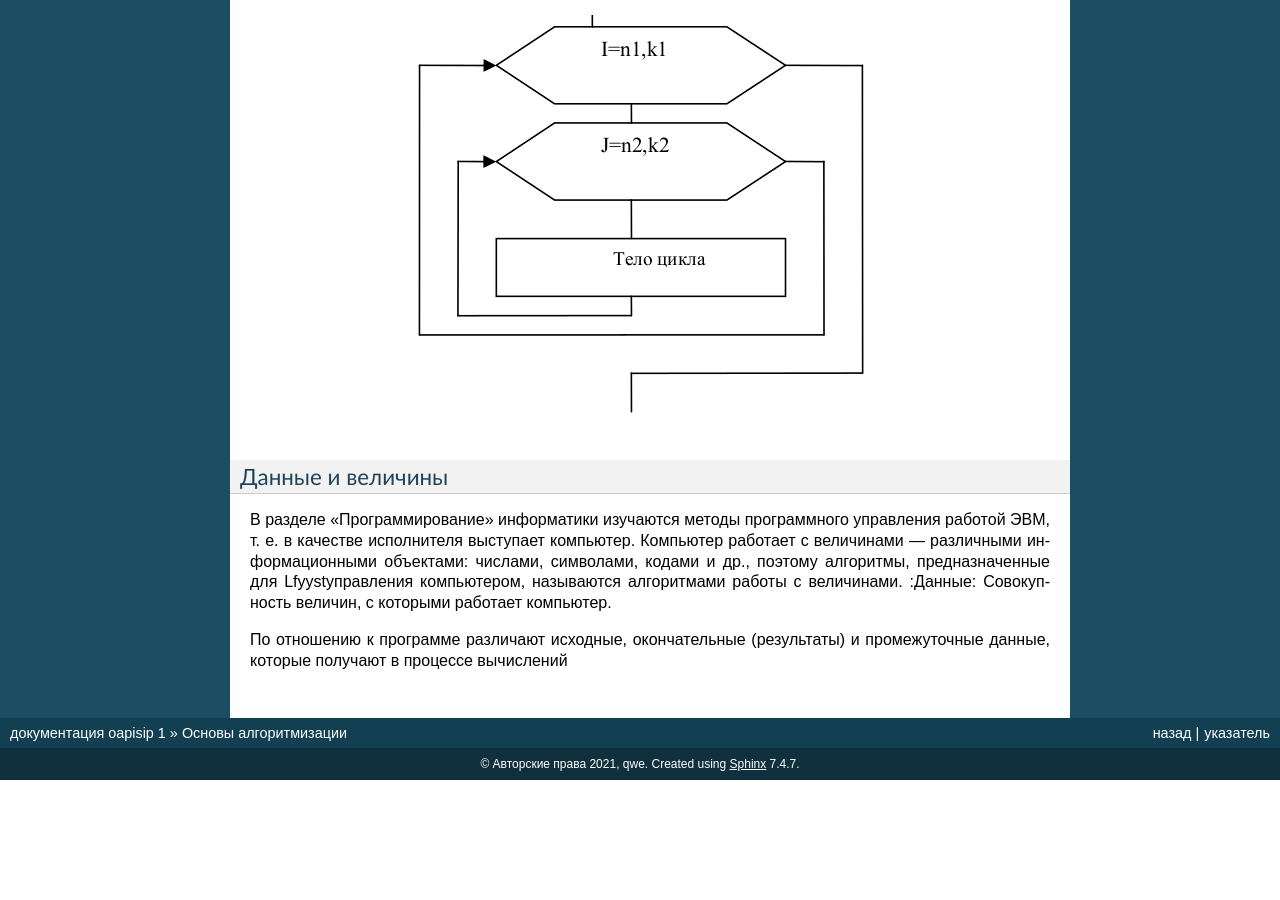
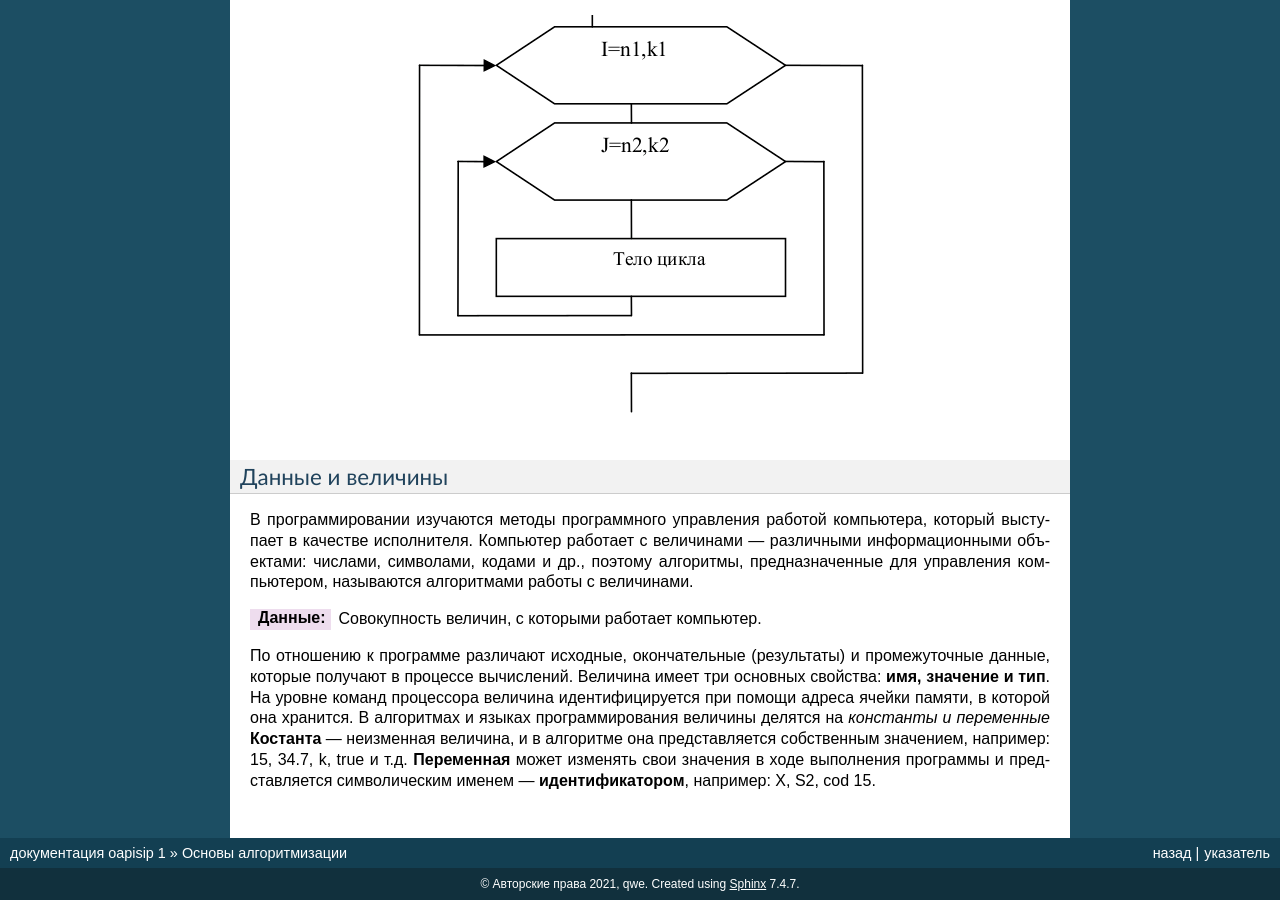
Before and after one commit to rimcupk/oapisip, a Sphinx documentation site: the page built from docs/chapters/01_algo/01_algo.rst, in a window 1280 px wide and 900 px high, scrolled down 5487 px. Built offline with Sphinx 7.4.7, drawn with Linux system fonts in a browser that asks for light colours; before the commit the page ends 6267 px from its top, so only the background shows below that.

Commit message:
Update 01_algo.rst

```diff
--- a/docs/chapters/01_algo/01_algo.rst
+++ b/docs/chapters/01_algo/01_algo.rst
@@ -115,7 +115,11 @@
 Данные и величины
 """""""""""""""""
 
-В разделе «Программирование» информатики изучаются методы программного управления работой ЭВМ, т. е. в качестве исполнителя выступает компьютер. Компьютер работает с величинами — различными информационными объектами: числами, символами, кодами и др., поэтому алгоритмы, предназначенные для Lfyystуправления компьютером, называются алгоритмами работы с величинами.
+В программировании изучаются методы программного управления работой компьютера, который выступает в качестве исполнителя. Компьютер работает с величинами — различными информационными объектами: числами, символами, кодами и др., поэтому алгоритмы, предназначенные для управления компьютером, называются алгоритмами работы с величинами.
+
 :Данные: Совокупность величин, с которыми работает компьютер.
 
-По отношению к программе различают исходные, окончательные (результаты) и промежуточные данные, которые получают в процессе вычислений
+По отношению к программе различают исходные, окончательные (результаты) и промежуточные данные, которые получают в процессе вычислений.
+Величина имеет три основных свойства: **имя, значение и тип**. На уровне команд процессора величина идентифицируется при помощи адреса ячейки памяти, в которой она хранится. В алгоритмах и языках программирования величины делятся на *константы и переменные*
+**Костанта** — неизменная величина, и в алгоритме она представляется собственным значением, например: 15, 34.7, k, true и т.д.
+**Переменная** может изменять свои значения в ходе выполнения программы и представляется символическим именем — **идентификатором**, например: X, S2, cod 15.
```
